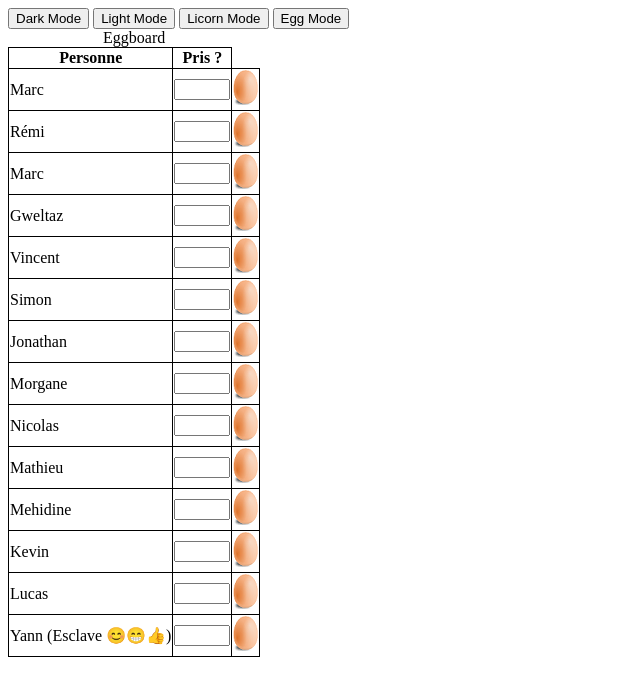
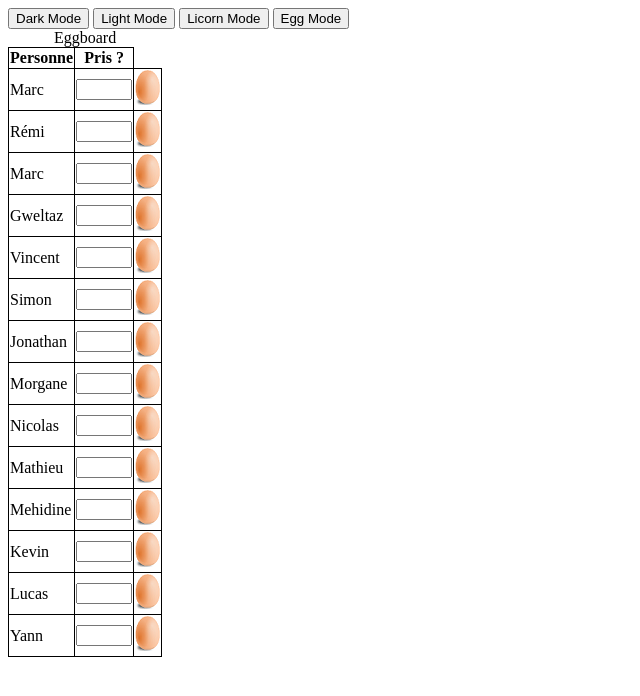
Before and after one commit to YannLeMerrer/eggboard, a plain HTML site: page index.html in a window 1280 px wide. Shown: the whole page, without its empty margins (0-640 px from the left). Drawn offline with Linux system fonts and the light colour scheme.

Commit message:
First Commit

```diff
--- a/index.html
+++ b/index.html
@@ -114,7 +114,7 @@
             <td><img src="egg.jpg"></td>
         </tr>
         <tr>
-            <td>Yann (Esclave 😊😁👍)</td>
+            <td>Yann</td>
             <td><input type="number" name="pris" min="0" max="12" onchange="changeValeur()"/></td>
             <td><img src="egg.jpg"></td>
         </tr>
```
